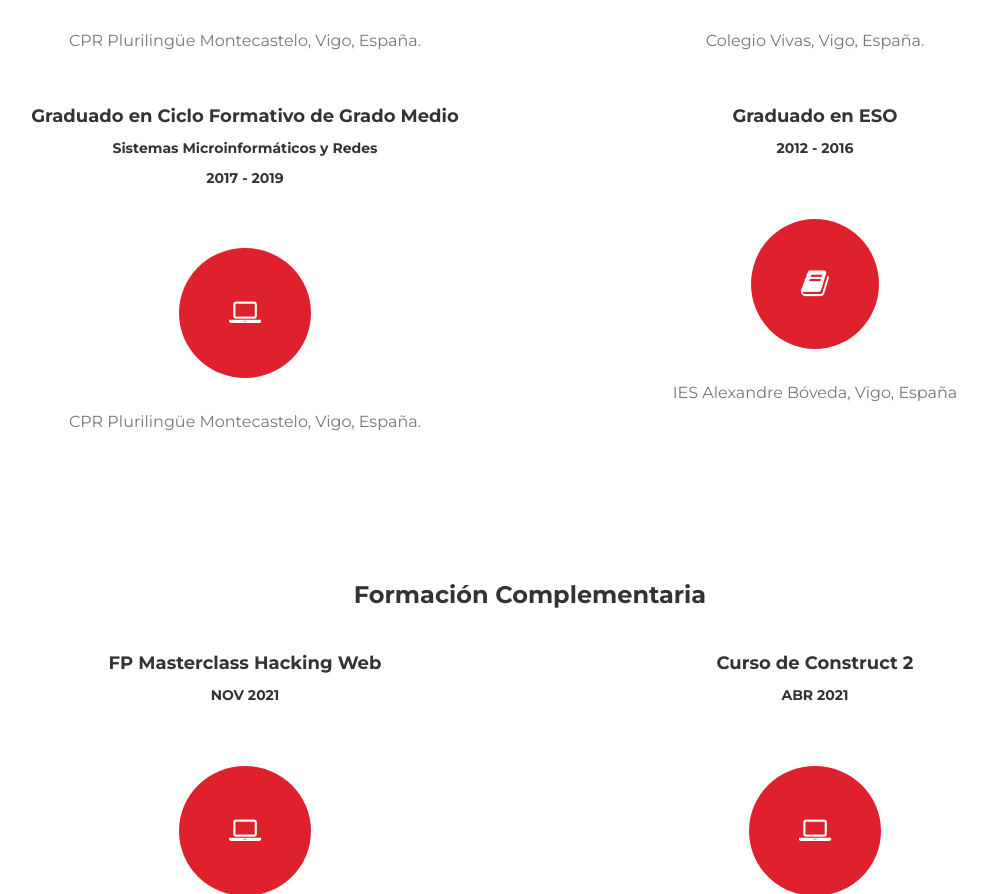
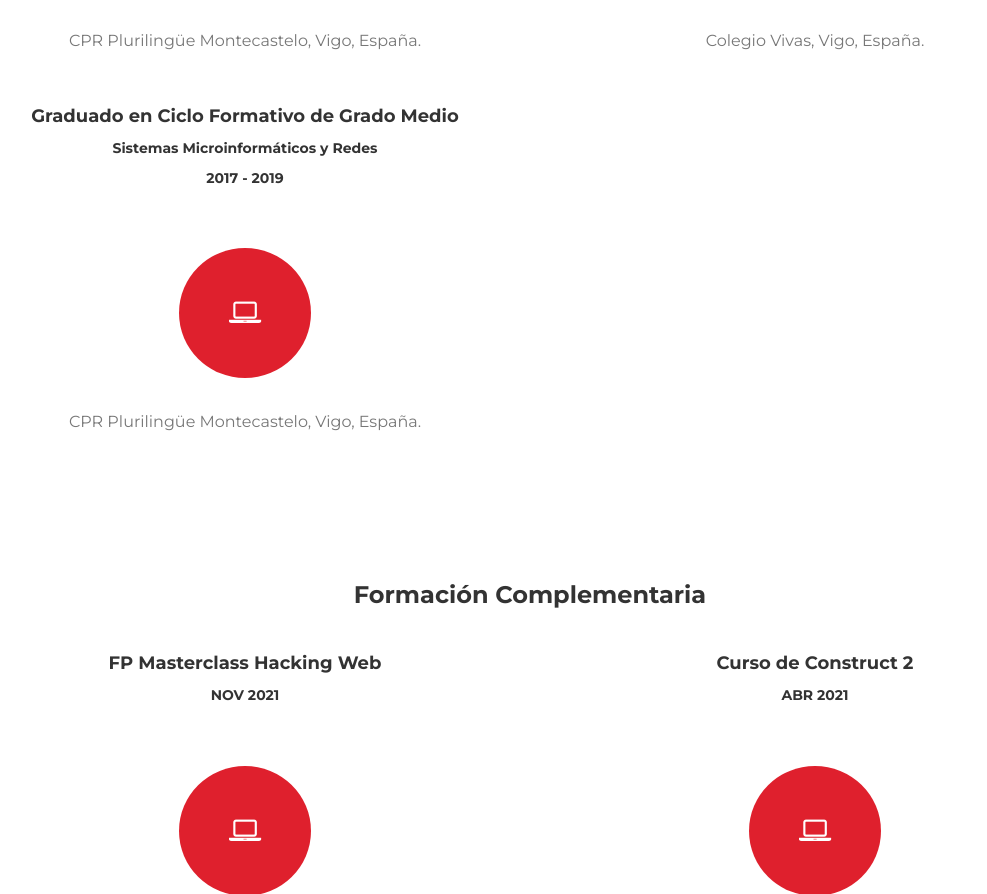
Before and after one commit to hugo3011mendez/hugo3011mendez.github.io, a plain HTML site: page index.html in a window 1280 px wide. Shown: the part 3456-4350 px from the top of the page, without its empty margins (110-1097 px from the left). Drawn offline with nearby package versions, Linux system fonts and the light colour scheme.

Commit message:
Quitada educación de la ESO

```diff
--- a/index.html
+++ b/index.html
@@ -300,17 +300,6 @@
             </div>
           </div>
         </div>
-
-        <div class="col-md-6 wow fadeInRight" data-wow-offset="0" data-wow-delay="0.6s">
-          <div class="text-center">
-            <div class="hi-icon-wrap hi-icon-effect">
-              <h4>Graduado en ESO</h4>
-              <h5>2012 - 2016</h5>
-              <i class="fa fa-book"></i>
-              <p>IES Alexandre Bóveda, Vigo, España</p>
-            </div>
-          </div>
-        </div>
       </div>
     </section>
 
```
